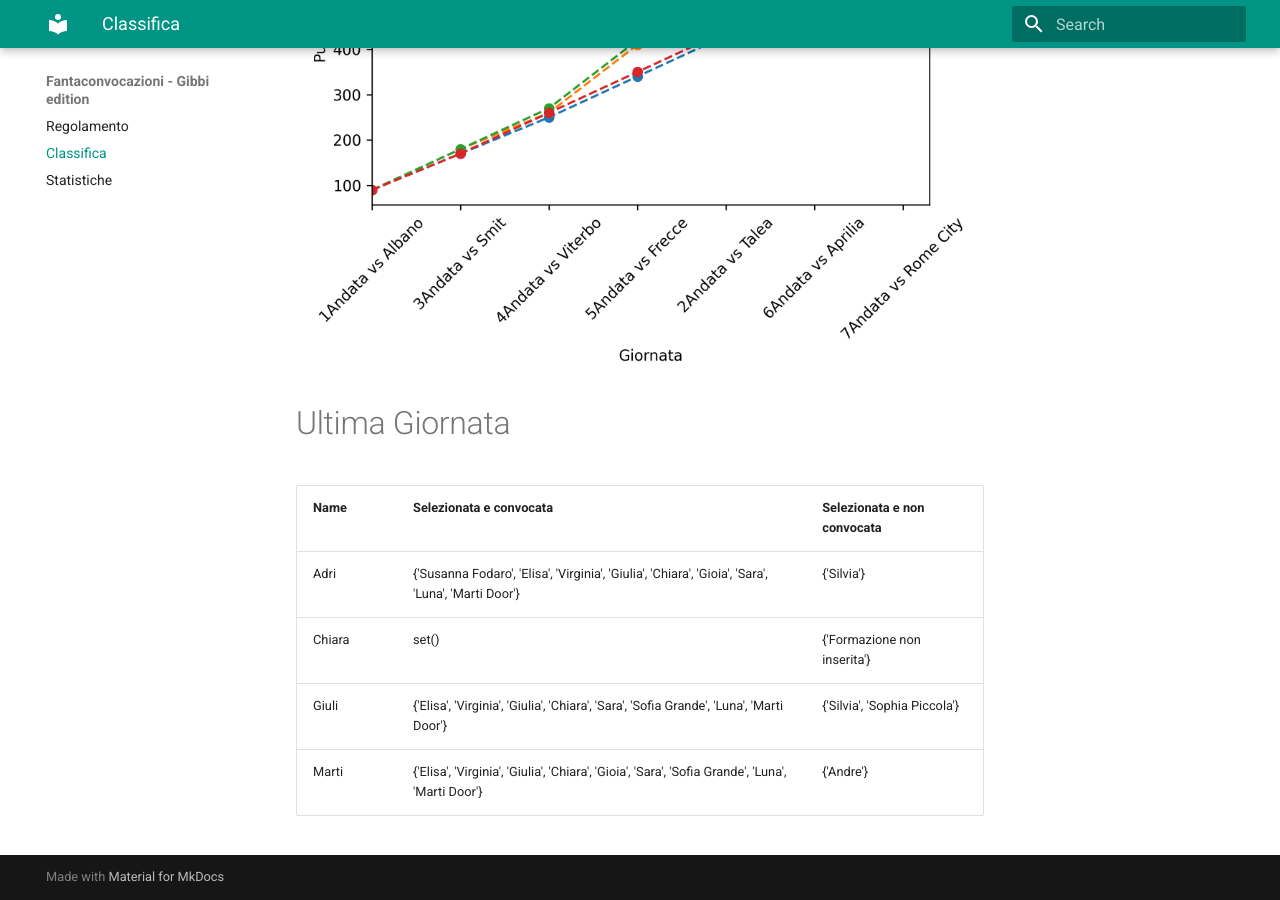
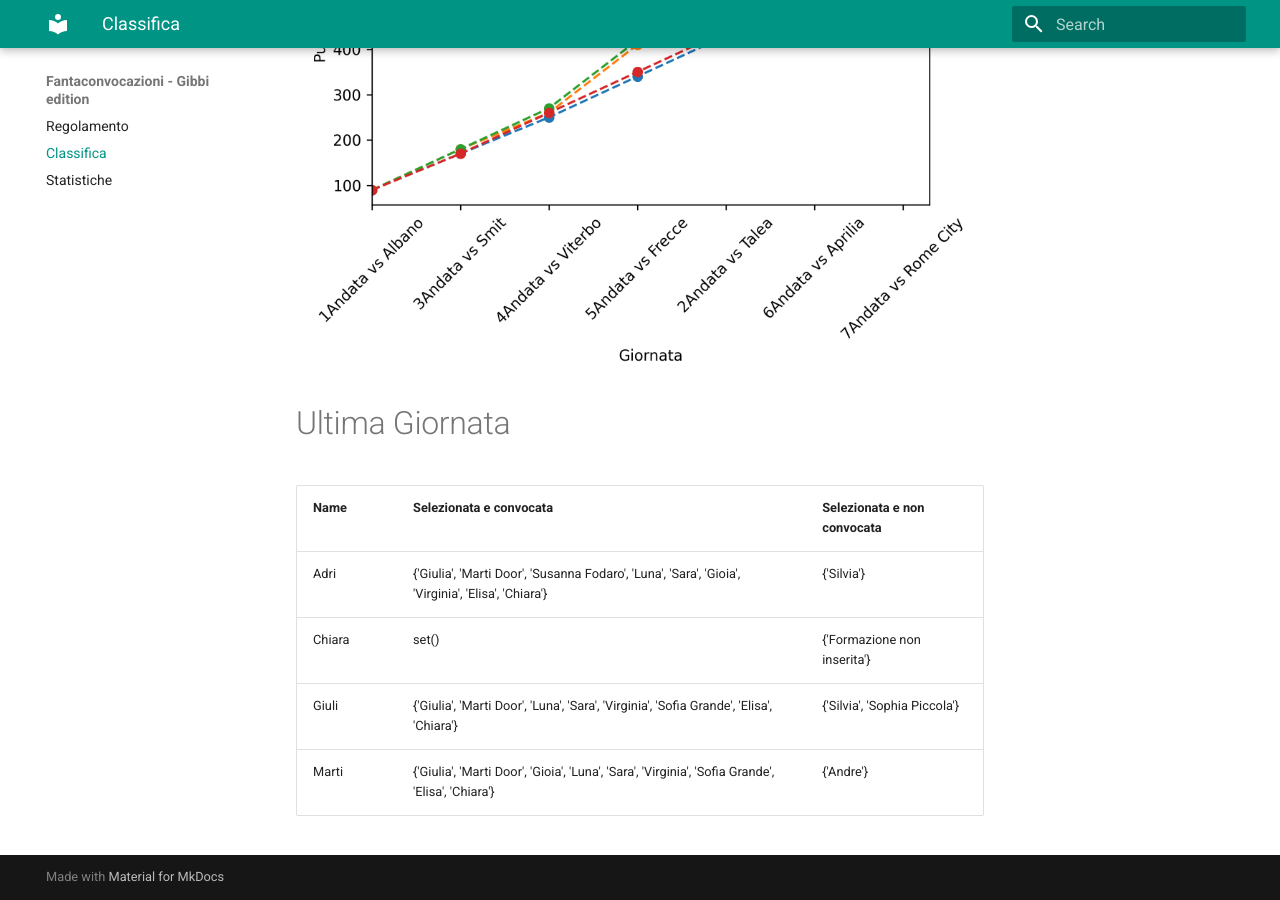
Before and after one commit to martinig94/fantagibbi, an MkDocs documentation site: the page built from docs/Classifica.md, in a window 1280 px wide and 900 px high, scrolled down 699 px. Built offline with MkDocs 1.6.1 and Material for MkDocs 9.7.7, drawn with Linux system fonts in a browser that asks for light colours.

Commit message:
Auto-update from main.py

```diff
--- a/docs/Classifica.md
+++ b/docs/Classifica.md
@@ -17,8 +17,8 @@
 <!-- START_TABLE CORRECT -->
 | Name   | Selezionata e convocata                                                                            | Selezionata e non convocata   |
 |:-------|:---------------------------------------------------------------------------------------------------|:------------------------------|
-| Adri   | {'Susanna Fodaro', 'Elisa', 'Virginia', 'Giulia', 'Chiara', 'Gioia', 'Sara', 'Luna', 'Marti Door'} | {'Silvia'}                    |
+| Adri   | {'Giulia', 'Marti Door', 'Susanna Fodaro', 'Luna', 'Sara', 'Gioia', 'Virginia', 'Elisa', 'Chiara'} | {'Silvia'}                    |
 | Chiara | set()                                                                                              | {'Formazione non inserita'}   |
-| Giuli  | {'Elisa', 'Virginia', 'Giulia', 'Chiara', 'Sara', 'Sofia Grande', 'Luna', 'Marti Door'}            | {'Silvia', 'Sophia Piccola'}  |
-| Marti  | {'Elisa', 'Virginia', 'Giulia', 'Chiara', 'Gioia', 'Sara', 'Sofia Grande', 'Luna', 'Marti Door'}   | {'Andre'}                     |
+| Giuli  | {'Giulia', 'Marti Door', 'Luna', 'Sara', 'Virginia', 'Sofia Grande', 'Elisa', 'Chiara'}            | {'Silvia', 'Sophia Piccola'}  |
+| Marti  | {'Giulia', 'Marti Door', 'Gioia', 'Luna', 'Sara', 'Virginia', 'Sofia Grande', 'Elisa', 'Chiara'}   | {'Andre'}                     |
 <!-- END_TABLE CORRECT -->
```
